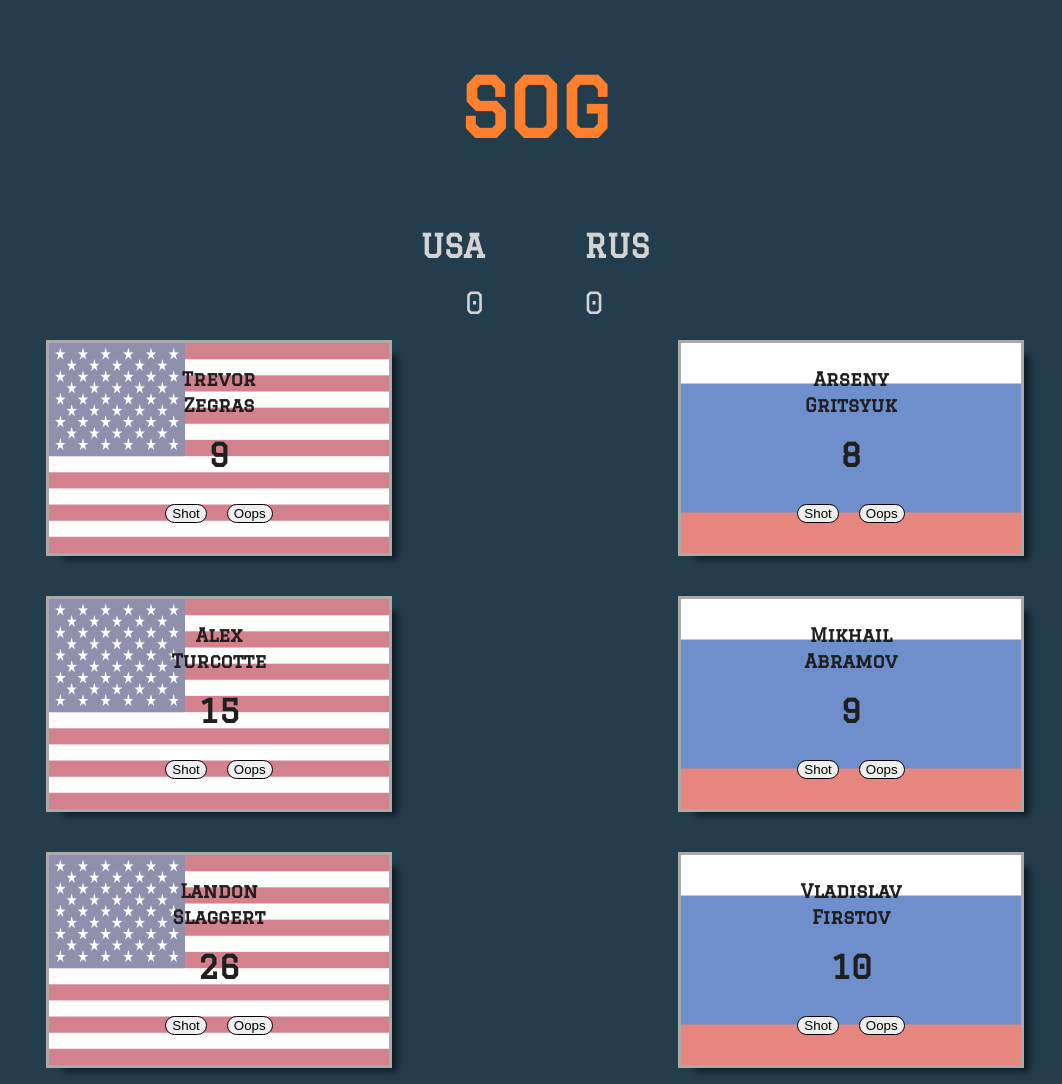
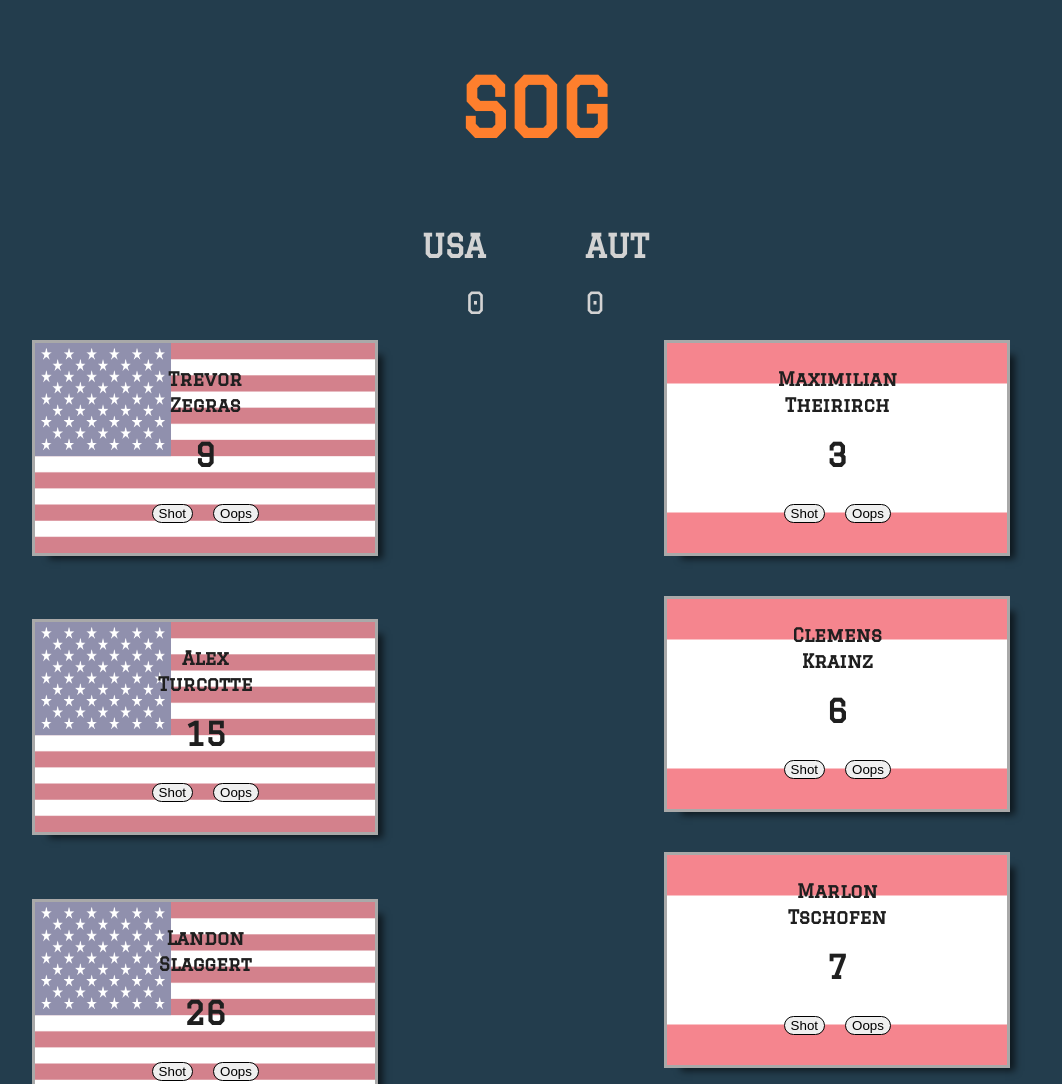
Before and after one commit to Kenpaffu/WJC-SOG-counter, a website with bundled scripts: page index.html in a window 1280 px wide. Shown: the top 1084 px of the page, without its empty margins (105-1167 px from the left). Built offline with nearby package versions, Linux system fonts and the light colour scheme.

Commit message:
team function update

```diff
--- a/app.js
+++ b/app.js
@@ -151,5 +151,5 @@ const dataPull = (arr, pos, team) => {
 dataPull(teamUSA, "forwards", "home");
 dataPull(teamUSA, "defensemen", "home");
 
-dataPull(teamRUS, "forwards", "away");
-dataPull(teamRUS, "defensemen", "away");
+dataPull(teamAUT, "forwards", "away");
+dataPull(teamAUT, "defensemen", "away");
--- a/index.html
+++ b/index.html
@@ -15,7 +15,7 @@
           <h1 id="team1">USA</h1>
         </div>
         <div class="team-two-counter">
-          <h1 id="team2">RUS</h1>
+          <h1 id="team2">AUT</h1>
         </div>
       </div>
     </header>
--- a/style.css
+++ b/style.css
@@ -94,7 +94,7 @@ button {
 
 .away {
   background-color: white;
-  background-image: url("images/russia.png");
+  background-image: url("images/austria.png");
   background-position: center;
   /* background-repeat: no-repeat;
   background-size: cover; */
```
